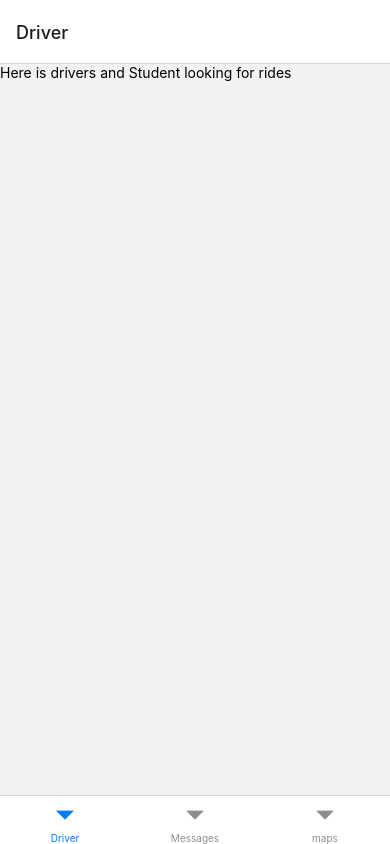
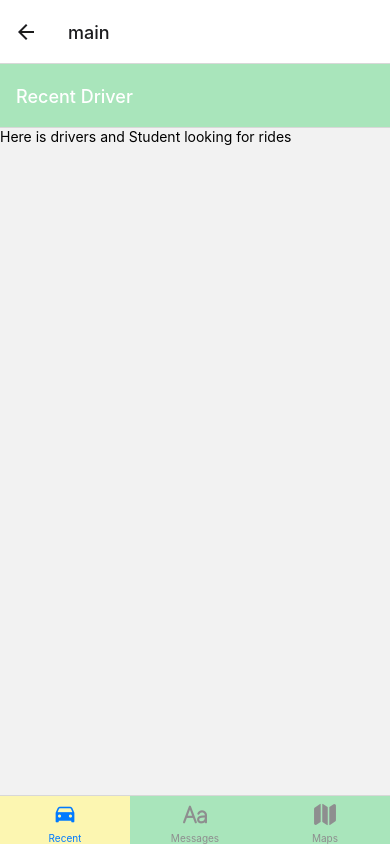
Before and after one commit to Jose-Flor/BuddyCarPool, a React Native app: screen /main in a window 390 px wide. Built offline with nearby package versions, Linux system fonts and the light colour scheme.

Commit message:
my second commit

```diff
--- a/App.js
+++ b/App.js
@@ -13,14 +13,10 @@ export default function App() {
 
       <Stack.Navigator initialRouteName='Register'>
         <Stack.Screen name='Register' component={RegisterScreen} options={{headerShown:false}}/>
-        <Stack.Screen  name='main' component={MainScreen} options={{headerShown:false}}/>
+        <Stack.Screen  name='main' component={MainScreen} />
 
       </Stack.Navigator>
     </NavigationContainer>
-
-
-
-
   );
 }
 
--- /dev/null
+++ b/Screens /General style/GStyle.js
@@ -0,0 +1,10 @@
+export const GStyle={
+    colors: {
+        buttonColor:'gray',
+        bottmbTabs:"#A9E5BB",
+        background:"#E3170A",
+        BottomTabsActive:"#FCF6B1",
+
+
+    }
+};
--- a/Screens /MainScreen.js
+++ b/Screens /MainScreen.js
@@ -4,16 +4,42 @@ import {createBottomTabNavigator} from '@react-navigation/bottom-tabs';
 import Drivers from "./Drivers";
 import Messages from "./Messages";
 import maps from "./Map";
+import { GStyle } from "./General style/GStyle";
+import {Ionicons} from '@expo/vector-icons';
+
 
 const BottomTabs=createBottomTabNavigator();
 
 function TabsOverview(){
     return (
 
-         <BottomTabs.Navigator>
-            <BottomTabs.Screen name="Driver" component={Drivers} />
-            <BottomTabs.Screen name="Messages" component={Messages} />
-            <BottomTabs.Screen name="maps" component={maps}/>
+         <BottomTabs.Navigator screenOptions={{
+            headerStyle:{backgroundColor:GStyle.colors.bottmbTabs},
+            headerTintColor:"white",
+            tabBarStyle:{backgroundColor:GStyle.colors.bottmbTabs},
+            tabBarActiveBackgroundColor:GStyle.colors.BottomTabsActive,
+         }}>
+            <BottomTabs.Screen name="Driver" component={Drivers}
+            options={{
+                title:'Recent Driver',
+                tabBarLabel:'Recent ',
+                tabBarIcon:({color,size})=>
+                <Ionicons name='car' size={size} color={color}/>
+            }} />
+            <BottomTabs.Screen name="Messages" component={Messages}
+             options={{
+                title:'Messages',
+                tabBarLabel:'Messages',
+                tabBarIcon:({color,size})=><Ionicons name='text' size={size} color={color}/>
+
+
+            }} />
+            <BottomTabs.Screen name="maps" component={maps}
+            options={{
+                title:'Maps',
+                tabBarLabel:'Maps',
+                tabBarIcon:({color,size})=><Ionicons name='map' size={size} color={color}/>
+            }}/>
 
     </BottomTabs.Navigator>
 
```
